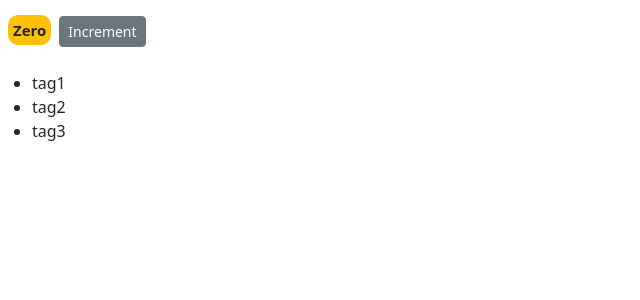
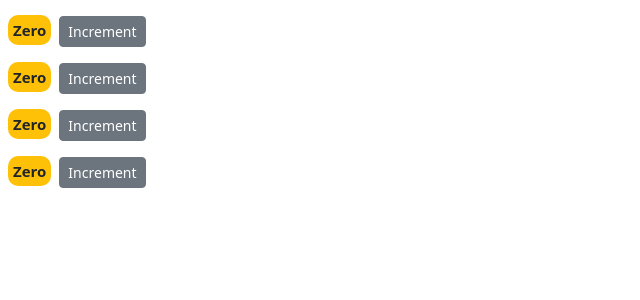
Before and after one commit to fmfahath/counter-app, a React (Create React App) app: page / in a window 1280 px wide. Shown: the top 300 px of the page, without its empty margins (0-640 px from the left). Built offline with nearby package versions, Linux system fonts and the light colour scheme.

Commit message:
new mudule created (counters.jsx) and render the counter module to counters

```diff
--- a/src/components/counter.jsx
+++ b/src/components/counter.jsx
@@ -5,7 +5,6 @@
     //property of Component class - state is a Specialondumilla property - [its an object]
     state = {
         count: 0,    //property
-        tags: ["tag1","tag2","tag3"],
      };
 
      style = {
@@ -35,9 +34,6 @@
                 <span style={this.style} className={this.getbadgeColourClass()}>{this.formatCount()}</span>
                 <button onClick={() => this.handleIncrement({id:1})} className='btn btn-secondary btn-sm'>Increment</button>
                 <br></br>
-                <br></br>
-                <ul>{this.state.tags.map(tag => <li key={tag}>{tag}</li>)}</ul>
-
             </div>
         );
     }
--- /dev/null
+++ b/src/components/counters.jsx
@@ -0,0 +1,18 @@
+import React, { Component } from 'react';
+import Counter from './counter';
+
+class Counters extends Component {
+    state = {  }
+    render() {
+        return (
+            <div>
+                <Counter />
+                <Counter />
+                <Counter />
+                <Counter />
+            </div>
+        );
+    }
+}
+
+export default Counters;
--- a/src/index.js
+++ b/src/index.js
@@ -4,12 +4,12 @@
 import App from './App';
 import reportWebVitals from './reportWebVitals' ;
 import 'bootstrap/dist/css/bootstrap.css' //import bootstrap
-import Counter from './components/counter'; //import Counter class
+import Counters from './components/counters'; //import Counter class
 
 const root = ReactDOM.createRoot(document.getElementById('root'));
 root.render(
   <React.StrictMode>
-    <Counter />
+    <Counters />
   </React.StrictMode>
 );
 
```
